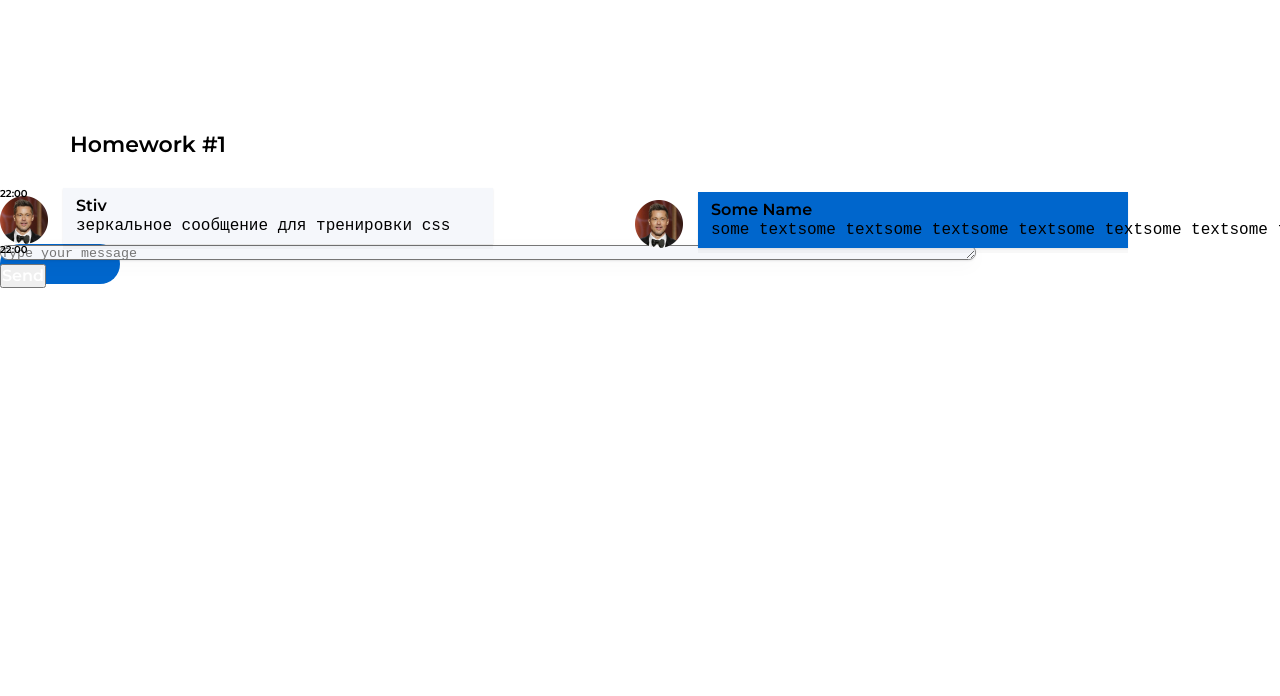
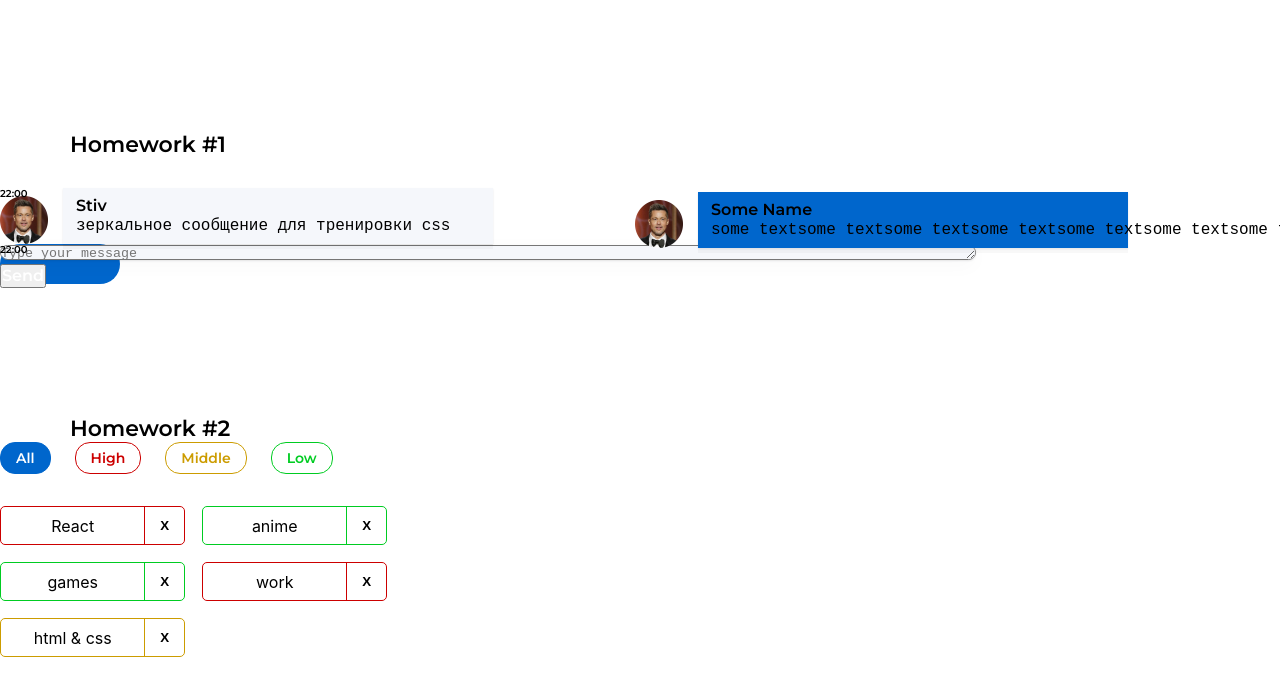
Before and after one commit to KIK9292/DZ-auto, a React (Create React App) app: page / in a window 1280 px wide. Shown: the top 696 px of the page. Built offline with nearby package versions, Linux system fonts and the light colour scheme.

Commit message:
dz-auto-2-weekend-bad-css

```diff
--- a/package.json
+++ b/package.json
@@ -1,6 +1,6 @@
 {
   "name": "hws2",
-  "homepage": "http://IgnatZakalinsky.github.io/hws2",
+  "homepage": "https://KIK9292.github.io/DZ-auto",
   "version": "0.1.0",
   "private": true,
   "dependencies": {
@@ -16,7 +16,7 @@
     "@types/react-dom": "18.0.6",
     "@types/uuid": "8.3.4",
     "axios": "0.27.2",
-    "gh-pages": "4.0.0",
+    "gh-pages": "^5.0.0",
     "react": "18.2.0",
     "react-dom": "18.2.0",
     "react-redux": "8.0.4",
--- a/src/s1-main/App.tsx
+++ b/src/s1-main/App.tsx
@@ -1,13 +1,14 @@
 import React from 'react'
 import s from './App.module.css'
 import HW1 from '../s2-homeworks/hw01/HW1'
+import HW2 from "../s2-homeworks/hw02/HW2";
 
 function App() {
     return (
         <div className={s.App}>
             <HW1/>
             {/*раскомментировать по ходу выполнения*/}
-            {/*<HW2/>*/}
+            <HW2/>
             {/*<HW3/>*/}
             {/*<HW4/>*/}
 
--- a/src/s2-homeworks/hw02/HW2.tsx
+++ b/src/s2-homeworks/hw02/HW2.tsx
@@ -17,16 +17,16 @@
 * */
 
 // types
-export type AffairPriorityType = any // need to fix any
+export type AffairPriorityType = 'low' | 'middle' | 'high'
 export type AffairType = {
-    _id: any // need to fix any
-    name: any // need to fix any
+    _id: number
+    name: string
     priority: AffairPriorityType
 }
 export type FilterType = 'all' | AffairPriorityType
 
 // constants
-const defaultAffairs: any = [ // need to fix any
+const defaultAffairs: AffairType[] = [ // need to fix any
     {_id: 1, name: 'React', priority: 'high'}, // студенты могут изменить содержимое name и количество элементов в массиве, ...priority не менять!
     {_id: 2, name: 'anime', priority: 'low'},
     {_id: 3, name: 'games', priority: 'low'},
@@ -35,23 +35,25 @@
 ]
 
 // pure helper functions
-export const filterAffairs = (affairs: any, filter: any): any => { // need to fix any
+export const filterAffairs = (affairs: AffairType[], filter: FilterType): AffairType[] => { // need to fix any
+    if (filter === "all") {
+        return affairs
+    } else {
+        return affairs.filter((el) => (el.priority === filter))
+    }
+}
+export const deleteAffair = (affairs: AffairType[], _id: number): AffairType[] => { // need to fix any
 
-
-    return affairs // need to fix
-}
-export const deleteAffair = (affairs: any, _id: any): any => { // need to fix any
-
-    return affairs // need to fix
+    return affairs.filter((el) => (el._id !== _id)) // need to fix
 }
 
 function HW2() {
-    const [affairs, setAffairs] = useState<any>(defaultAffairs) // need to fix any
+    const [affairs, setAffairs] = useState<AffairType[]>(defaultAffairs) // need to fix any
     const [filter, setFilter] = useState<FilterType>('all')
 
     const filteredAffairs = filterAffairs(affairs, filter)
-    const deleteAffairCallback = (_id: any) => { // need to fix any
-        // need to fix
+    const deleteAffairCallback = (_id: number) => { // need to fix any
+        setAffairs(deleteAffair(affairs,_id))
     }
 
     return (
--- a/src/s2-homeworks/hw02/affairs/Affairs.tsx
+++ b/src/s2-homeworks/hw02/affairs/Affairs.tsx
@@ -4,24 +4,24 @@
 import s from './Affairs.module.css'
 
 type AffairsPropsType = {
-    data: any // need to fix any
-    setFilter: any
-    deleteAffairCallback: any
+    data: AffairType[]
+    setFilter: (filter:FilterType)=>void
+    deleteAffairCallback: (_id:number)=>void
     filter: FilterType
 }
 
 function Affairs(props: AffairsPropsType) {
     const setAll = () => {
-        // need to fix
+        props.setFilter("all")
     }
     const setHigh = () => {
-        // need to fix
+        props.setFilter("high")
     }
     const setMiddle = () => {
-        // need to fix
+        props.setFilter("middle")
     }
     const setLow = () => {
-        // need to fix
+        props.setFilter("low")
     }
 
     const cnAll = s.button + ' ' + s.all + (props.filter === 'all' ? ' ' + s.active : '')
--- a/src/s2-homeworks/hw02/affairs/affair/Affair.tsx
+++ b/src/s2-homeworks/hw02/affairs/affair/Affair.tsx
@@ -6,12 +6,12 @@
 type AffairPropsType = {
     // key не нужно типизировать
     affair: AffairType
-    deleteAffairCallback: any // need to fix any
+    deleteAffairCallback: (_id:number)=>void
 }
 
 function Affair(props: AffairPropsType) {
     const deleteCallback = () => {
-        // need to fix
+        props.deleteAffairCallback(props.affair._id)
     }
 
     const nameClass = s.name + ' ' + s2[props.affair.priority]
@@ -24,7 +24,7 @@
             className={affairClass}
         >
             <div id={'hw2-name-' + props.affair._id} className={nameClass}>
-                {/*создаёт студент*/}
+                {props.affair.name}
 
                 {/**/}
             </div>
@@ -35,7 +35,7 @@
             <button
                 id={'hw2-button-delete-' + props.affair._id}
                 className={buttonClass}
-                // need to fix
+                onClick={deleteCallback}
 
             >
                 {/*текст кнопки могут изменить студенты*/}
```
Also changed, not shown: 1 other file (tests, documents, lock files or other folders).
